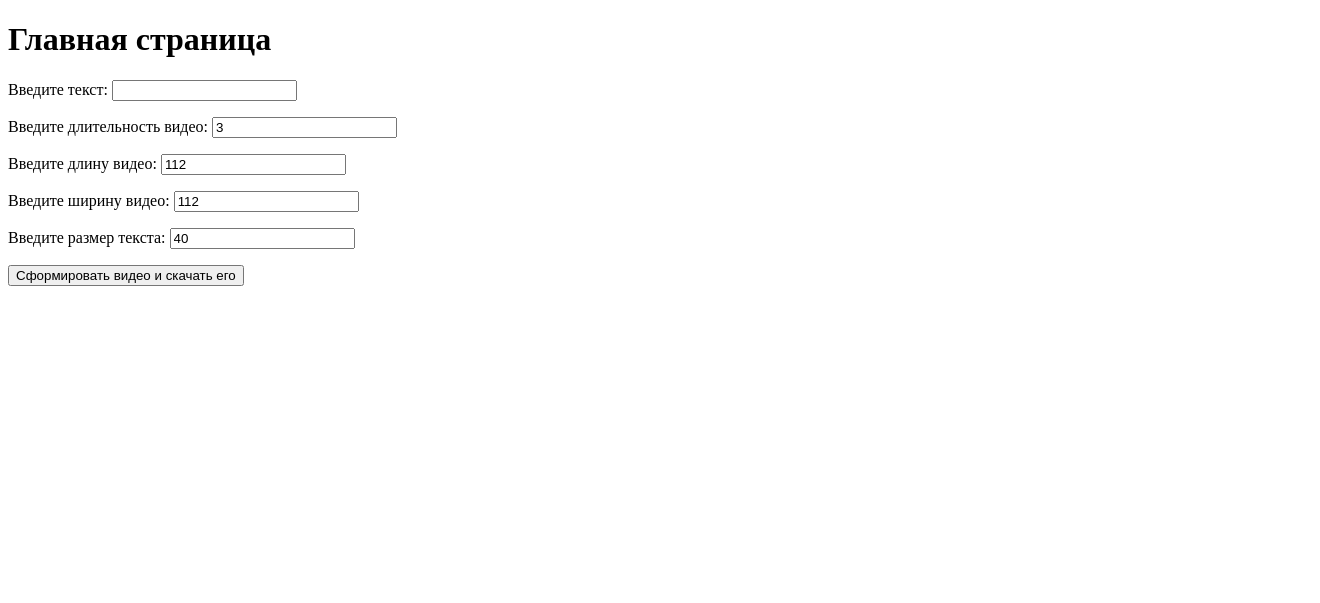
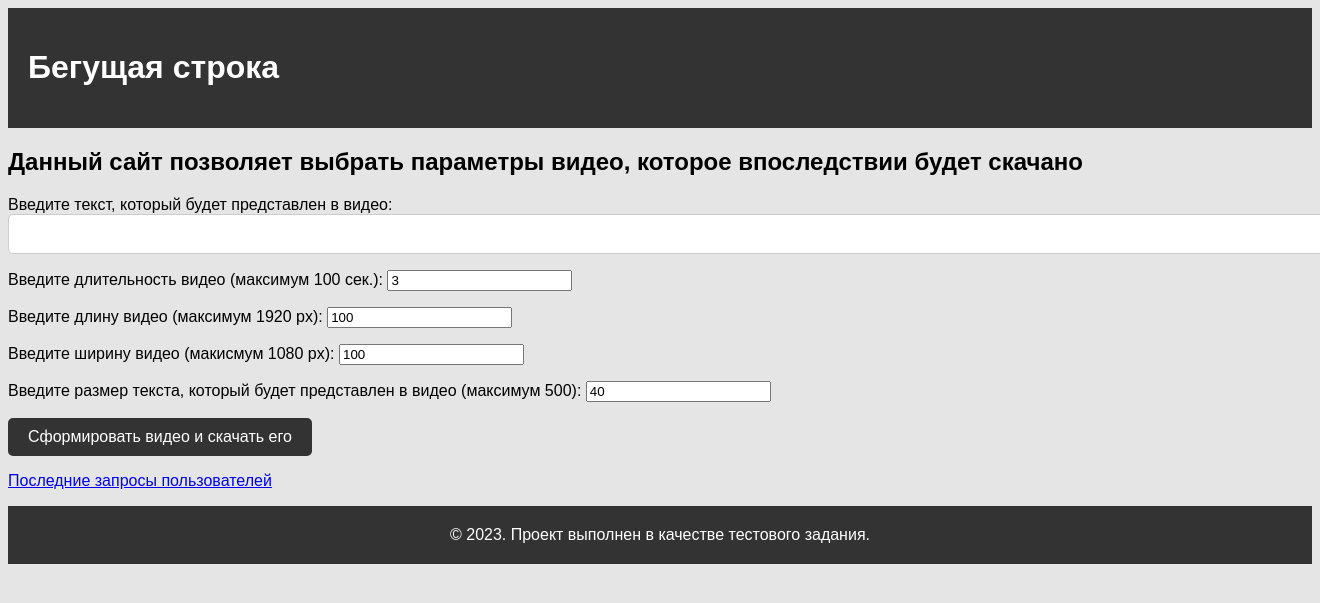
Before and after one commit to pavelkovvv/it_solution_test, a Django app: page / in a window 1320 px wide; the page is wider, and only the part inside the window is pictured. Shown: the top 603 px of that part. Run offline with Django 4.2, Linux system fonts and the light colour scheme.

Commit message:
Fix templates

```diff
--- a/it_solution_running_line/running_line/models.py
+++ b/it_solution_running_line/running_line/models.py
@@ -3,12 +3,12 @@ from django.core.validators import MaxValueValidator
 
 
 class TextData(models.Model):
-    text = models.CharField(verbose_name='Введите текст:', max_length=200)
-    duration = models.IntegerField(verbose_name='Введите длительность видео:', validators=[MaxValueValidator(100)],
+    text = models.CharField(verbose_name='Введите текст, который будет представлен в видео:', max_length=200)
+    duration = models.IntegerField(verbose_name='Введите длительность видео (максимум 100 сек.):', validators=[MaxValueValidator(100)],
                                    default=3)
-    weight = models.IntegerField(verbose_name='Введите длину видео:', validators=[MaxValueValidator(1980)],
-                                 default=112)
-    height = models.IntegerField(verbose_name='Введите ширину видео:', validators=[MaxValueValidator(1980)],
-                                 default=112)
-    size_text = models.IntegerField(verbose_name='Введите размер текста:', validators=[MaxValueValidator(500)],
+    weight = models.IntegerField(verbose_name='Введите длину видео (максимум 1920 px):', validators=[MaxValueValidator(1920)],
+                                 default=100)
+    height = models.IntegerField(verbose_name='Введите ширину видео (макисмум 1080 px):', validators=[MaxValueValidator(1080)],
+                                 default=100)
+    size_text = models.IntegerField(verbose_name='Введите размер текста, который будет представлен в видео (максимум 500):', validators=[MaxValueValidator(500)],
                                  default=40)
--- a/it_solution_running_line/running_line/urls.py
+++ b/it_solution_running_line/running_line/urls.py
@@ -7,4 +7,5 @@ app_name = 'running_line'
 urlpatterns = [
     path('', views.index, name='index_page'),
     path('download/', views.download_video, name='download_video'),
+    path('stats/', views.stats, name='stats_page'),
 ]
--- a/it_solution_running_line/running_line/views.py
+++ b/it_solution_running_line/running_line/views.py
@@ -1,8 +1,10 @@
 from django.http import HttpResponse
 from django.shortcuts import render, redirect
+from django.core.paginator import Paginator
 
 from .forms import TextForm
 from .utils import create_video_with_text
+from .models import TextData
 
 
 def index(request):
@@ -30,3 +32,11 @@ def download_video(request):
         response = HttpResponse(video_file.read(), content_type='video/mp4')
         response['Content-Disposition'] = 'attachment; filename="video.mp4"'
         return response
+
+
+def stats(request):
+    text_data = TextData.objects.order_by('-id')
+    paginator = Paginator(text_data, 5)
+    page_number = request.GET.get('page')
+    page_obj = paginator.get_page(page_number)
+    return render(request, 'stats.html', {'page_obj': page_obj})
--- a/it_solution_running_line/templates/index.html
+++ b/it_solution_running_line/templates/index.html
@@ -2,13 +2,69 @@
 <html>
 <head>
     <title>Главная страница</title>
+    <style>
+        body {
+            background-color: rgba(0, 0, 0, 0.1);
+            font-family: Arial, sans-serif;
+        }
+
+        header {
+            background-color: #333;
+            color: #fff;
+            padding: 20px;
+        }
+
+        form {
+            margin-top: 20px;
+        }
+
+        form input[type="text"],
+        form textarea {
+            width: 100%;
+            padding: 10px;
+            font-size: 16px;
+            border: 1px solid #ccc;
+            border-radius: 5px;
+        }
+
+        form button {
+            padding: 10px 20px;
+            font-size: 16px;
+            background-color: #333;
+            color: #fff;
+            border: none;
+            border-radius: 5px;
+            cursor: pointer;
+        }
+
+        footer {
+            background-color: #333;
+            color: #fff;
+            padding: 20px;
+            text-align: center;
+        }
+    </style>
 </head>
 <body>
-    <h1>Главная страница</h1>
-    <form method="POST" action="">
-        {% csrf_token %}
-        {{ form.as_p }}
-        <button type="submit">Сформировать видео и скачать его</button>
-    </form>
+    <header>
+        <h1>Бегущая строка</h1>
+    </header>
+
+    <div class="content">
+        <h2>Данный сайт позволяет выбрать параметры видео, которое впоследствии будет скачано</h2>
+        <form method="POST" action="">
+            {% csrf_token %}
+            {{ form.as_p }}
+            <button type="submit">Сформировать видео и скачать его</button>
+        </form>
+
+        <p>
+            <a href="{% url 'running_line:stats_page' %}">Последние запросы пользователей</a>
+        </p>
+    </div>
+
+    <footer>
+        &copy; 2023. Проект выполнен в качестве тестового задания.
+    </footer>
 </body>
 </html>
```
Also changed, not shown: it_solution_running_line/templates/stats.html (added, +110 -0 lines), it_solution_running_line/running_line/migrations/0005_alter_textdata_duration_alter_textdata_height_and_more.py (added).
